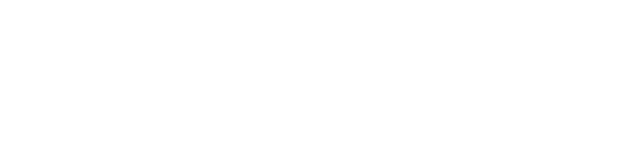
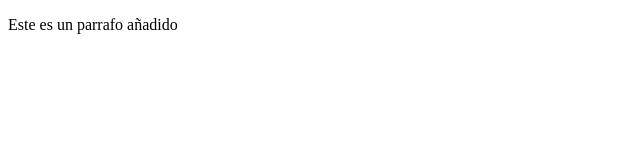
Before and after one commit to malejandrobaez/Proyecto-Final, a plain HTML site: page index.html in a window 1280 px wide. Shown: the whole page, without its empty margins (0-640 px from the left). Drawn offline with Linux system fonts and the light colour scheme.

Commit message:
modificacion a pagina principal 2

```diff
--- a/index.html
+++ b/index.html
@@ -7,6 +7,6 @@
     <title>Index</title>
 </head>
 <body>
-
+    <p>Este es un parrafo añadido</p>
 </body>
 </html>
```
